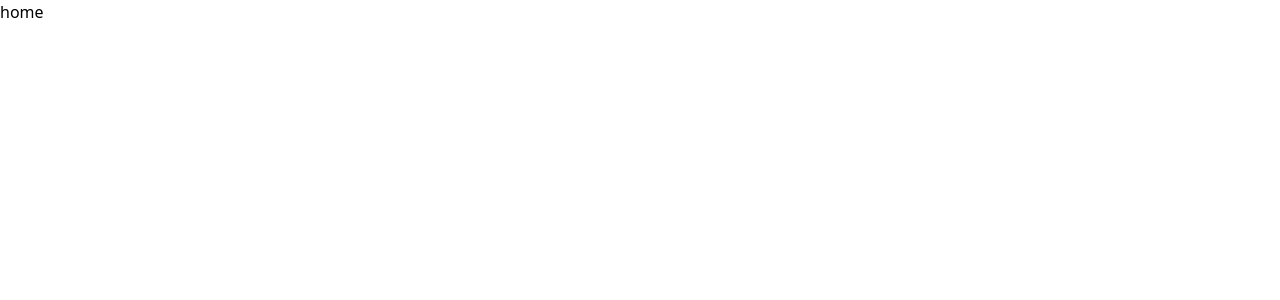
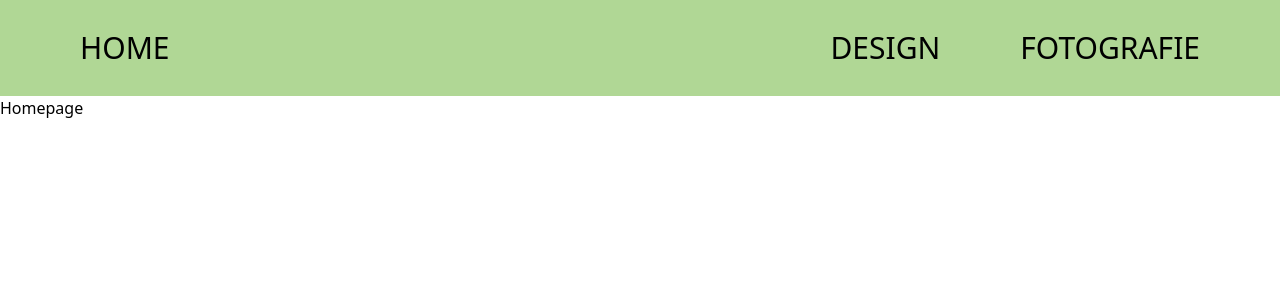
Before and after one commit to Vandammecasper/portfolio-lien, a React (Vite) app in the folder portfolioLien/: page / in a window 1280 px wide. Shown: the top 300 px of the page. Built offline with nearby package versions, Linux system fonts and the light colour scheme.

Commit message:
header added

```diff
--- a/portfolioLien/index.html
+++ b/portfolioLien/index.html
@@ -4,7 +4,7 @@
     <meta charset="UTF-8" />
     <link rel="icon" type="image/svg+xml" href="/portfolio_icon_green.svg" />
     <meta name="viewport" content="width=device-width, initial-scale=1.0" />
-    <title>Lien van Den Abbeele</title>
+    <title>Lien Van den Abbeele</title>
   </head>
   <body>
     <div id="root"></div>
--- a/portfolioLien/src/App.tsx
+++ b/portfolioLien/src/App.tsx
@@ -5,7 +5,7 @@ function App() {
 
   return (
     <div>
-      <RouterProvider router={router} />
+        <RouterProvider router={router} />
     </div>
   )
 }
--- /dev/null
+++ b/portfolioLien/src/components/basics/Header/Header.tsx
@@ -0,0 +1,32 @@
+import {ReactNode} from "react";
+import { useNavigate } from "react-router-dom";
+
+interface PropsInterface {
+  children: ReactNode;
+}
+
+const Header = ({children}: PropsInterface) => {
+
+  const navigate = useNavigate();
+
+  return (
+    <div className="w-full">
+      <div className="h-24 w-full bg-primary flex justify-between items-center px-20">
+        <button onClick={() => {
+                navigate('/');
+              }} className="text-3xl">HOME</button>
+        <div className="flex gap-20">
+          <button onClick={() => {
+                navigate('/design');
+              }} className="text-3xl">DESIGN</button>
+          <button onClick={() => {
+                navigate('/fotografie');
+              }} className="text-3xl">FOTOGRAFIE</button>
+        </div>
+      </div>
+      {children}
+    </div>
+  )
+};
+
+export default Header;
--- a/portfolioLien/src/components/pages/Home/Home.tsx
+++ b/portfolioLien/src/components/pages/Home/Home.tsx
@@ -1,9 +1,10 @@
+import Header from "../../basics/Header/Header";
 
 const Home = () => {
   return (
-    <div className="w-screen h-screen">
-      home
-    </div>
+    <Header>
+      Homepage
+    </Header>
   )
 };
 
--- a/portfolioLien/tailwind.config.js
+++ b/portfolioLien/tailwind.config.js
@@ -2,6 +2,9 @@
 export default {
   content: ["./index.html", "./src/**/*.{js,jsx,ts,tsx}"],
   theme: {
+    colors: {
+      primary: "#B0D795",
+    },
     extend: {},
   },
   plugins: [],
```
Also changed, not shown: 1 other file (tests, documents, lock files or other folders).
